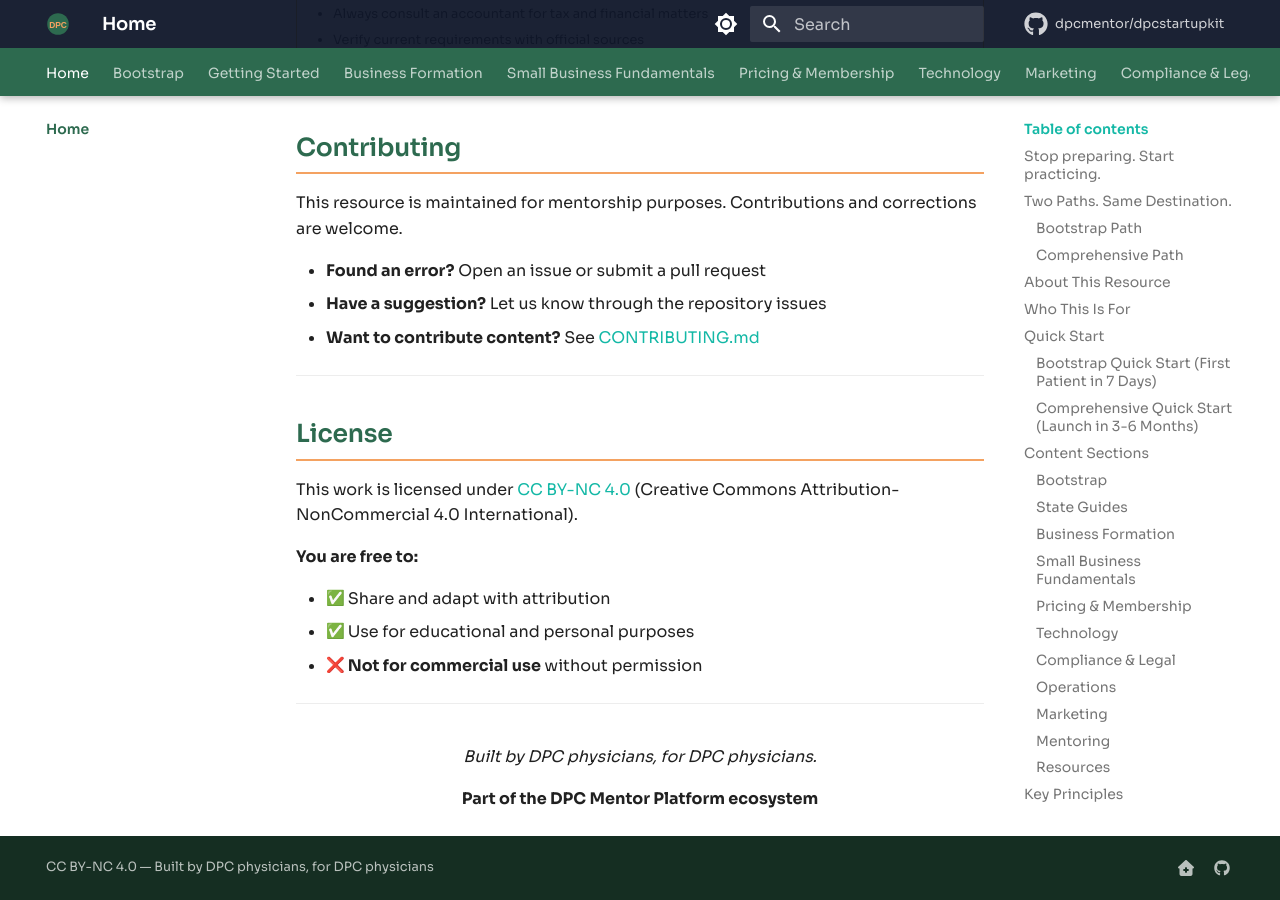
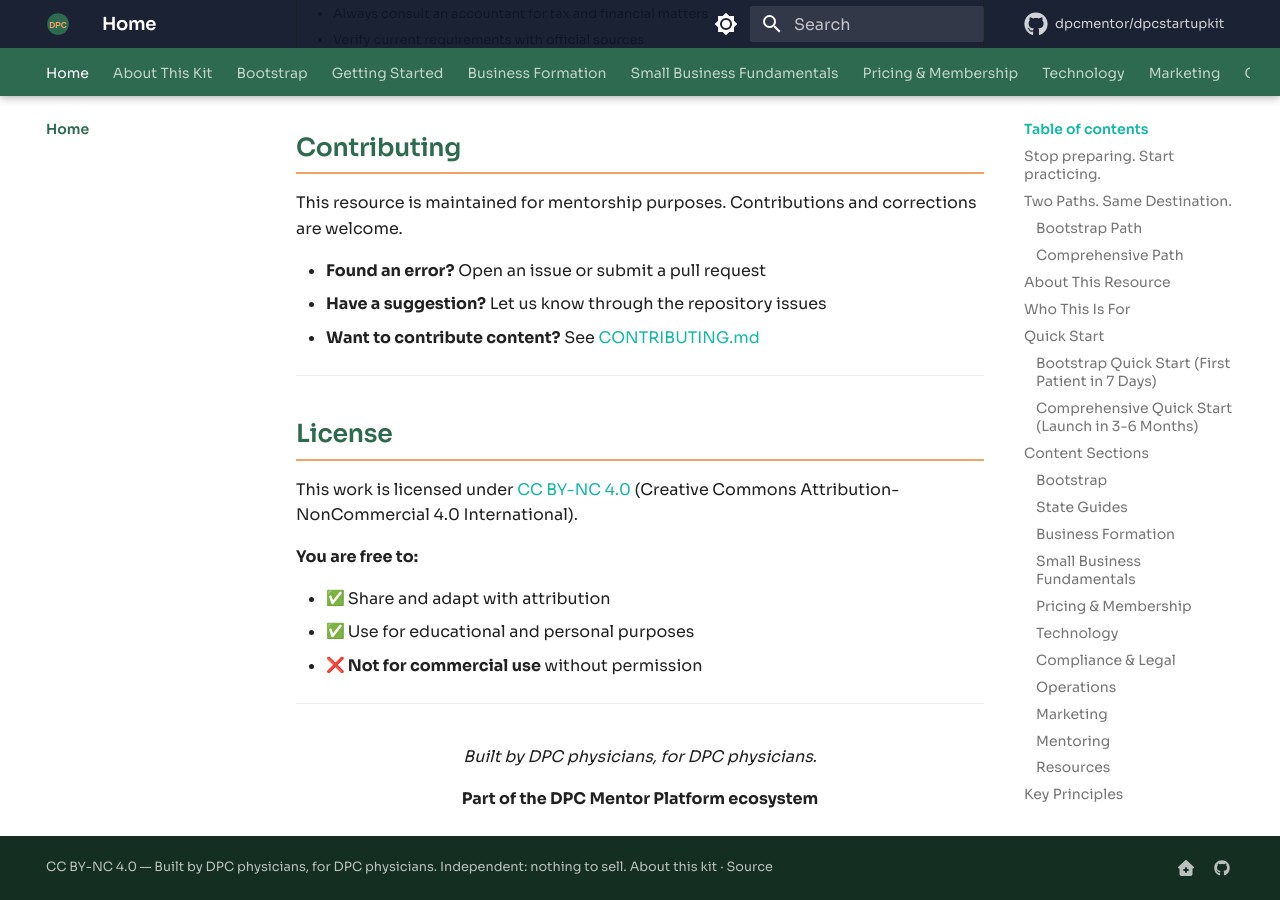
Before and after one commit to dpcmentor/dpcstartupkit, an MkDocs documentation site: the page built from docs/index.md, in a window 1280 px wide and 900 px high, scrolled down 6227 px. Built offline with MkDocs 1.6.1 and Material for MkDocs 9.7.7, drawn with Linux system fonts in a browser that asks for light colours; emoji names are drawn with the system emoji font; comment, search, counter and statistics services are not loaded.

Commit message:
docs: add About This Kit page
Who built it, the independence statement (no vendor, EMR, consultant or
membership-organization funding; no endorsements; contributor disclosure),
how pages are kept current, and the public source. Added to nav after Home.

```diff
--- a/mkdocs.yml
+++ b/mkdocs.yml
@@ -14,7 +14,9 @@
 # Copyright
 copyright: >
   <a href="https://creativecommons.org/licenses/by-nc/4.0/">CC BY-NC 4.0</a> —
-  Built by DPC physicians, for DPC physicians
+  Built by DPC physicians, for DPC physicians. Independent: nothing to sell.
+  <a href="https://dpcmentor.github.io/dpcstartupkit/about-this-kit/">About this kit</a> ·
+  <a href="https://github.com/dpcmentor/dpcstartupkit">Source</a>
 
 # Theme configuration
 theme:
@@ -146,6 +148,7 @@
 # Navigation structure
 nav:
   - Home: index.md
+  - About This Kit: about-this-kit.md
 
   - Bootstrap:
     - Start Here: bootstrap/README.md
```
Also changed, not shown: docs/about-this-kit.md (added, +59 -0 lines).
